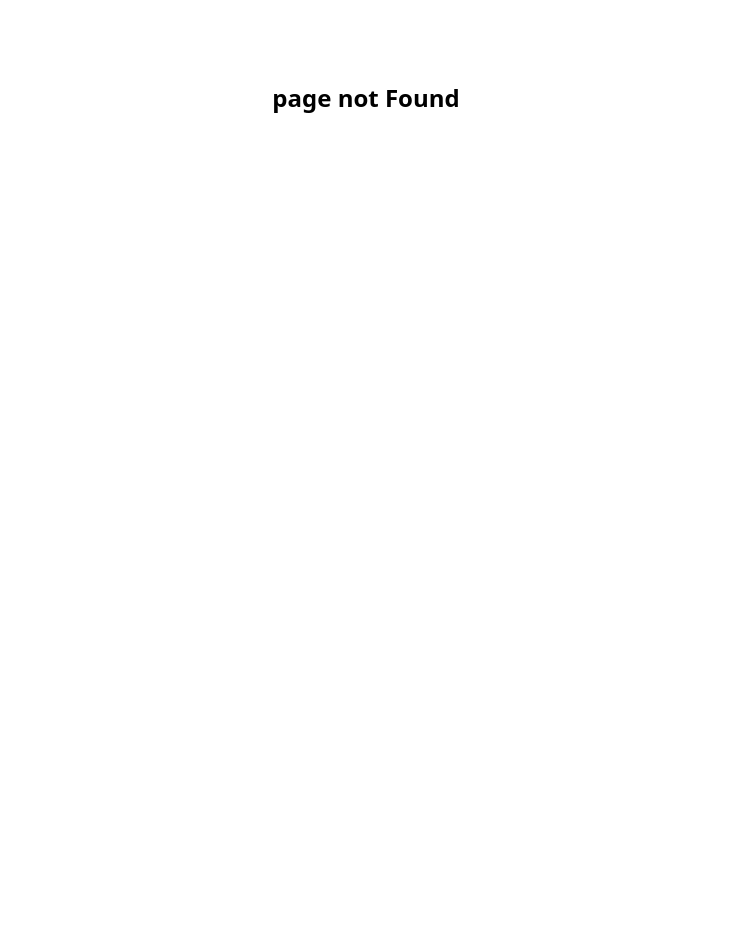
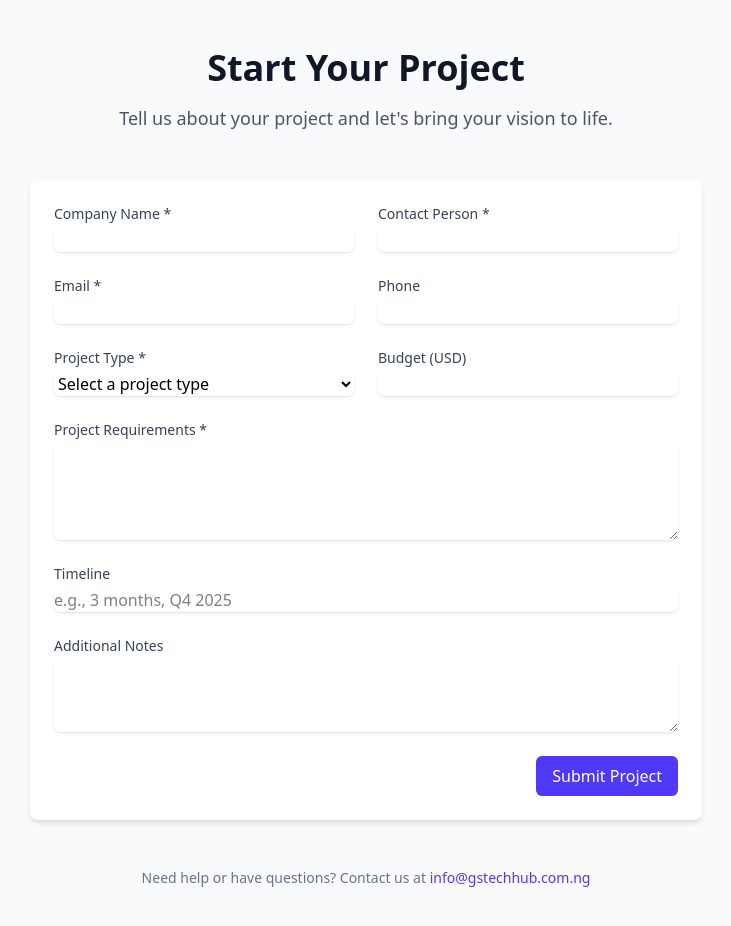
Before and after one commit to Gs-Tech-Hub/gstechweb2.0, a Next.js app: page /project-onboarding in a window 1280 px wide. Before the commit this address had no page. Shown: the top 926 px of the page, without its empty margins (274-1005 px from the left). Before the commit the page ends 800 px from the top, so only its background shows below. Built offline with nearby package versions, Linux system fonts and the light colour scheme.

Commit message:
project-onboarding added

```diff
--- /dev/null
+++ b/src/app/project-onboarding/layout.js
@@ -0,0 +1,8 @@
+export const metadata = {
+  title: 'Start Your Project | GsTechHub',
+  description: 'Begin your digital transformation journey with GsTechHub. Fill out our project onboarding form to get started with your web development, mobile app, or custom software project.',
+};
+
+export default function ProjectOnboardingLayout({ children }) {
+  return children;
+}
--- /dev/null
+++ b/src/app/project-onboarding/page.js
@@ -0,0 +1,31 @@
+'use client';
+
+import ProjectOnboardingForm from '../../components/ProjectOnboardingForm';
+
+export default function ProjectOnboarding() {
+  return (
+    <div className="min-h-screen bg-gray-50 py-12">
+      <div className="max-w-7xl mx-auto px-4 sm:px-6 lg:px-8">
+        <div className="text-center mb-12">
+          <h1 className="text-3xl font-extrabold text-gray-900 sm:text-4xl">
+            Start Your Project
+          </h1>
+          <p className="mt-4 text-lg text-gray-600">
+            Tell us about your project and let&apos;s bring your vision to life.
+          </p>
+        </div>
+
+        <ProjectOnboardingForm />
+
+        <div className="mt-12 text-center">
+          <p className="text-sm text-gray-500">
+            Need help or have questions? Contact us at{' '}
+            <a href="mailto:contact@gstech.com" className="text-indigo-600 hover:text-indigo-500">
+              info@gstechhub.com.ng
+            </a>
+          </p>
+        </div>
+      </div>
+    </div>
+  );
+}
--- /dev/null
+++ b/src/components/ProjectOnboardingForm.jsx
@@ -0,0 +1,242 @@
+'use client';
+
+import { useState } from 'react';
+import { ProjectOnboardingSchema } from '../lib/utils/validation';
+import { useGeneralContext } from '../context/GlobalContext';
+
+const ProjectOnboardingForm = () => {
+  const { showPopUp } = useGeneralContext();
+  const [formData, setFormData] = useState({
+    companyName: '',
+    contactPerson: '',
+    email: '',
+    phone: '',
+    projectType: '',
+    requirements: '',
+    budget: '',
+    timeline: '',
+    notes: ''
+  });
+
+  const [loading, setLoading] = useState(false);
+
+  const handleChange = (e) => {
+    const { name, value } = e.target;
+    setFormData(prev => ({
+      ...prev,
+      [name]: name === 'budget' ? parseFloat(value) || '' : value
+    }));
+  };
+
+  const handleSubmit = async (e) => {
+    e.preventDefault();
+    setLoading(true);
+
+    try {
+      const validated = ProjectOnboardingSchema.safeParse(formData);
+
+      if (!validated.success) {
+        showPopUp(validated.error.errors[0].message, 'error');
+        return;
+      }
+
+      const response = await fetch('/api/project-onboarding', {
+        method: 'POST',
+        headers: {
+          'Content-Type': 'application/json',
+        },
+        body: JSON.stringify(formData),
+      });
+
+      const data = await response.json();
+
+      if (!response.ok) {
+        throw new Error(data.error || 'Something went wrong');
+      }
+
+      showPopUp('Project onboarding submitted successfully!', 'success');
+      setFormData({
+        companyName: '',
+        contactPerson: '',
+        email: '',
+        phone: '',
+        projectType: '',
+        requirements: '',
+        budget: '',
+        timeline: '',
+        notes: ''
+      });
+    } catch (error) {
+      showPopUp(error.message, 'error');
+    } finally {
+      setLoading(false);
+    }
+  };
+
+  const projectTypes = [
+    'Web Development',
+    'Mobile App Development',
+    'UI/UX Design',
+    'Digital Marketing',
+    'Custom Software',
+    'Other'
+  ];
+
+  return (
+    <form onSubmit={handleSubmit} className="max-w-2xl mx-auto p-6 space-y-6 bg-white rounded-lg shadow-md">
+      <div className="grid grid-cols-1 md:grid-cols-2 gap-6">
+        <div>
+          <label htmlFor="companyName" className="block text-sm font-medium text-gray-700">
+            Company Name *
+          </label>
+          <input
+            type="text"
+            id="companyName"
+            name="companyName"
+            value={formData.companyName}
+            onChange={handleChange}
+            className="mt-1 block w-full rounded-md border-gray-300 shadow-sm focus:border-indigo-500 focus:ring-indigo-500"
+            required
+          />
+        </div>
+
+        <div>
+          <label htmlFor="contactPerson" className="block text-sm font-medium text-gray-700">
+            Contact Person *
+          </label>
+          <input
+            type="text"
+            id="contactPerson"
+            name="contactPerson"
+            value={formData.contactPerson}
+            onChange={handleChange}
+            className="mt-1 block w-full rounded-md border-gray-300 shadow-sm focus:border-indigo-500 focus:ring-indigo-500"
+            required
+          />
+        </div>
+
+        <div>
+          <label htmlFor="email" className="block text-sm font-medium text-gray-700">
+            Email *
+          </label>
+          <input
+            type="email"
+            id="email"
+            name="email"
+            value={formData.email}
+            onChange={handleChange}
+            className="mt-1 block w-full rounded-md border-gray-300 shadow-sm focus:border-indigo-500 focus:ring-indigo-500"
+            required
+          />
+        </div>
+
+        <div>
+          <label htmlFor="phone" className="block text-sm font-medium text-gray-700">
+            Phone
+          </label>
+          <input
+            type="tel"
+            id="phone"
+            name="phone"
+            value={formData.phone}
+            onChange={handleChange}
+            className="mt-1 block w-full rounded-md border-gray-300 shadow-sm focus:border-indigo-500 focus:ring-indigo-500"
+          />
+        </div>
+
+        <div>
+          <label htmlFor="projectType" className="block text-sm font-medium text-gray-700">
+            Project Type *
+          </label>
+          <select
+            id="projectType"
+            name="projectType"
+            value={formData.projectType}
+            onChange={handleChange}
+            className="mt-1 block w-full rounded-md border-gray-300 shadow-sm focus:border-indigo-500 focus:ring-indigo-500"
+            required
+          >
+            <option value="">Select a project type</option>
+            {projectTypes.map(type => (
+              <option key={type} value={type}>{type}</option>
+            ))}
+          </select>
+        </div>
+
+        <div>
+          <label htmlFor="budget" className="block text-sm font-medium text-gray-700">
+            Budget (USD)
+          </label>
+          <input
+            type="number"
+            id="budget"
+            name="budget"
+            value={formData.budget}
+            onChange={handleChange}
+            className="mt-1 block w-full rounded-md border-gray-300 shadow-sm focus:border-indigo-500 focus:ring-indigo-500"
+            min="0"
+            step="1000"
+          />
+        </div>
+      </div>
+
+      <div>
+        <label htmlFor="requirements" className="block text-sm font-medium text-gray-700">
+          Project Requirements *
+        </label>
+        <textarea
+          id="requirements"
+          name="requirements"
+          value={formData.requirements}
+          onChange={handleChange}
+          rows={4}
+          className="mt-1 block w-full rounded-md border-gray-300 shadow-sm focus:border-indigo-500 focus:ring-indigo-500"
+          required
+        />
+      </div>
+
+      <div>
+        <label htmlFor="timeline" className="block text-sm font-medium text-gray-700">
+          Timeline
+        </label>
+        <input
+          type="text"
+          id="timeline"
+          name="timeline"
+          value={formData.timeline}
+          onChange={handleChange}
+          placeholder="e.g., 3 months, Q4 2025"
+          className="mt-1 block w-full rounded-md border-gray-300 shadow-sm focus:border-indigo-500 focus:ring-indigo-500"
+        />
+      </div>
+
+      <div>
+        <label htmlFor="notes" className="block text-sm font-medium text-gray-700">
+          Additional Notes
+        </label>
+        <textarea
+          id="notes"
+          name="notes"
+          value={formData.notes}
+          onChange={handleChange}
+          rows={3}
+          className="mt-1 block w-full rounded-md border-gray-300 shadow-sm focus:border-indigo-500 focus:ring-indigo-500"
+        />
+      </div>
+
+      <div className="flex justify-end">
+        <button
+          type="submit"
+          disabled={loading}
+          className={`px-4 py-2 bg-indigo-600 text-white rounded-md hover:bg-indigo-700 focus:outline-none focus:ring-2 focus:ring-indigo-500 focus:ring-offset-2 ${
+            loading ? 'opacity-50 cursor-not-allowed' : ''
+          }`}
+        >
+          {loading ? 'Submitting...' : 'Submit Project'}
+        </button>
+      </div>
+    </form>
+  );
+};
+
+export default ProjectOnboardingForm;
```
